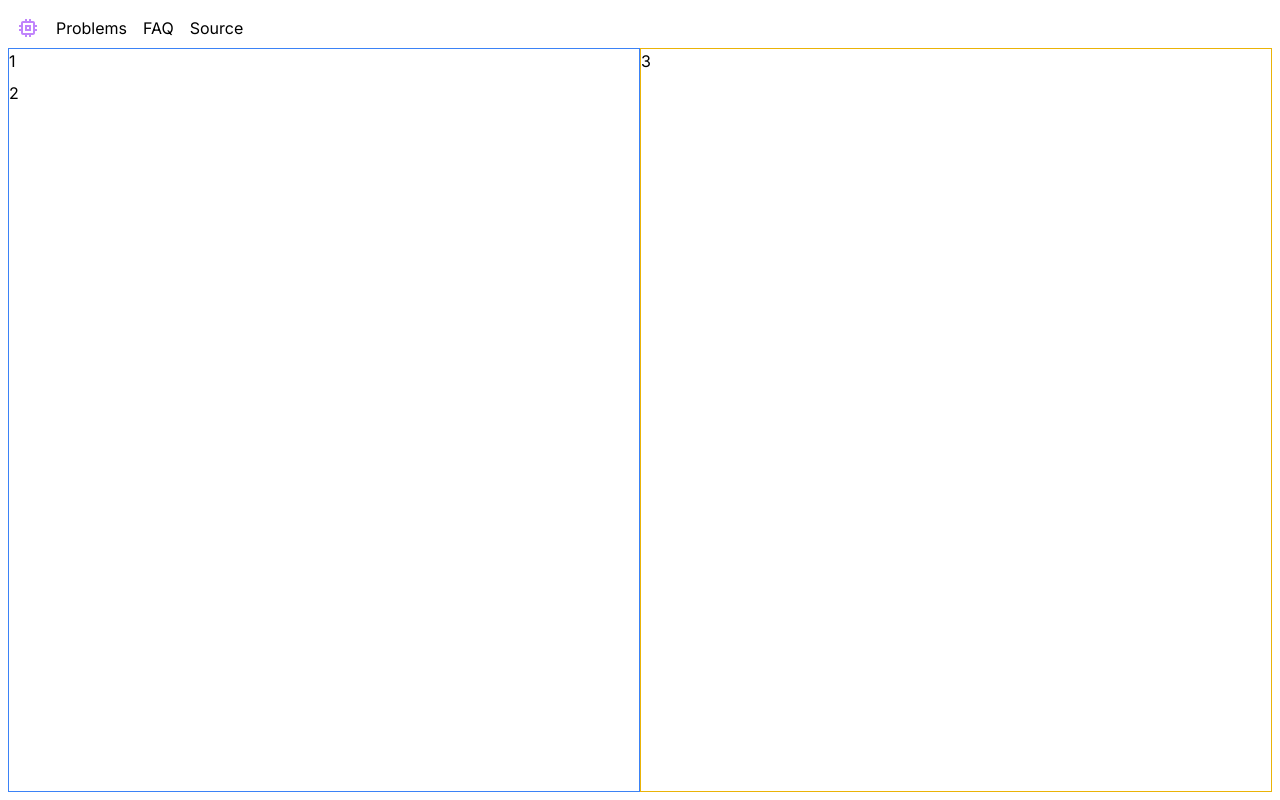
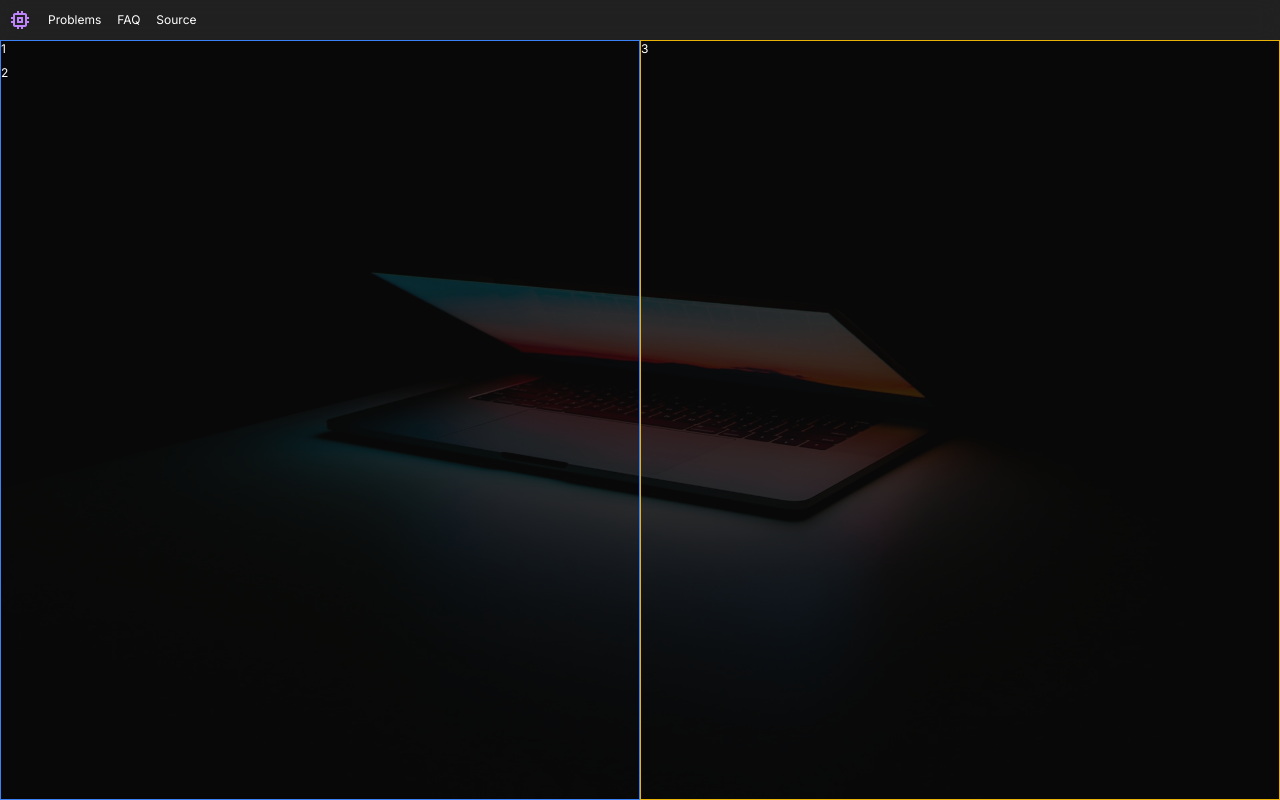
Before and after one commit to j1yl/lcpilot, a Next.js app: page /problems in a window 1280 px wide. Built offline with nearby package versions, Linux system fonts and the light colour scheme.

Commit message:
Refactor layout and add image

```diff
--- a/app/layout.tsx
+++ b/app/layout.tsx
@@ -1,26 +1,34 @@
-import type { Metadata } from "next";
-import { Inter } from "next/font/google";
-import "./globals.css";
-import Navbar from "@/components/Navbar";
+import type { Metadata } from 'next';
+import { Inter } from 'next/font/google';
+import './globals.css';
+import Navbar from '@/components/Navbar';
+import Image from 'next/image';
 
-const inter = Inter({ subsets: ["latin"] });
+const inter = Inter({ subsets: ['latin'] });
 
 export const metadata: Metadata = {
-  title: "LC-Pilot",
-  description:
-    "Live AI assistant to streamline the growth of your algorithmic skill.",
+  title: 'LC-Pilot',
+  description: 'Live AI assistant to streamline the growth of your algorithmic skill.'
 };
 
 export default function RootLayout({
-  children,
+  children
 }: Readonly<{
   children: React.ReactNode;
 }>) {
   return (
     <html lang="en">
-      <body className={`${inter.className} flex flex-col p-2 min-h-screen`}>
+      <body
+        className={`${inter.className} flex min-h-screen flex-col bg-neutral-950 text-xs text-white`}
+      >
+        <Image
+          src={'/background.jpg'}
+          alt={'cool laptop'}
+          fill
+          className="absolute left-0 top-0 z-0 aspect-video w-full object-center opacity-20"
+        />
         <Navbar />
-        <div className="flex flex-grow w-full h-full">{children}</div>
+        <div className="z-20 mx-auto flex h-full w-full max-w-screen-2xl flex-grow">{children}</div>
       </body>
     </html>
   );
--- a/app/page.tsx
+++ b/app/page.tsx
@@ -1,3 +1,3 @@
 export default function Home() {
-  return <div className="p-2">Hello World</div>;
+  return <div className="flex flex-grow flex-col items-center gap-8 p-2"></div>;
 }
--- a/app/problems/page.tsx
+++ b/app/problems/page.tsx
@@ -1,13 +1,13 @@
 export default async function Page() {
   return (
     <>
-      <div className="grid md:grid-cols-2 border border-blue-500 w-full">
+      <div className="grid w-full border border-blue-500 md:grid-cols-2">
         <div className="flex flex-col gap-2">
           <div>1</div>
           <div>2</div>
         </div>
       </div>
-      <div className="border-yellow-500 border w-full">3</div>
+      <div className="w-full border border-yellow-500">3</div>
     </>
   );
 }
```
Also changed, not shown: app/problems/layout.tsx (+5 -6 lines).
